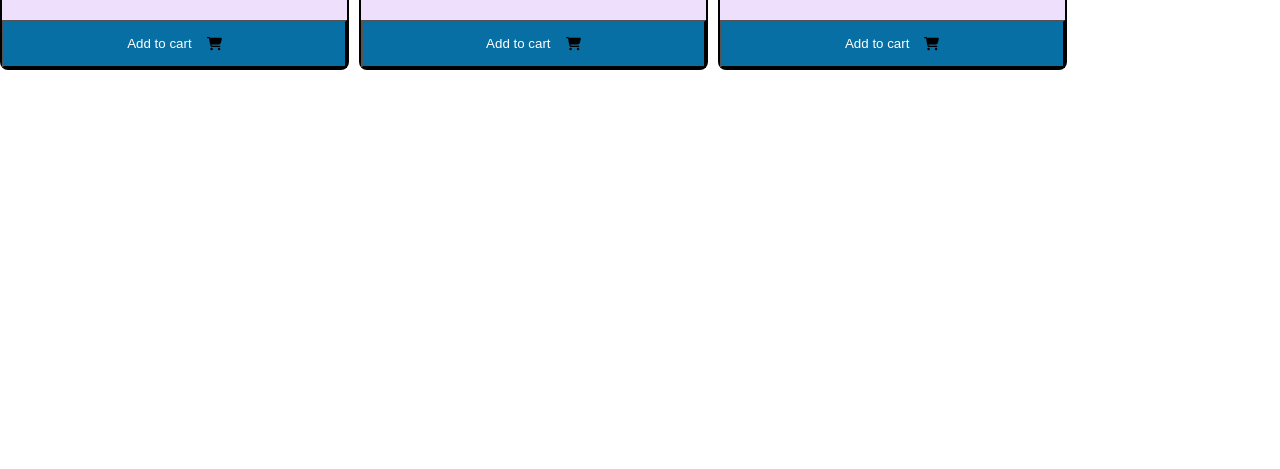
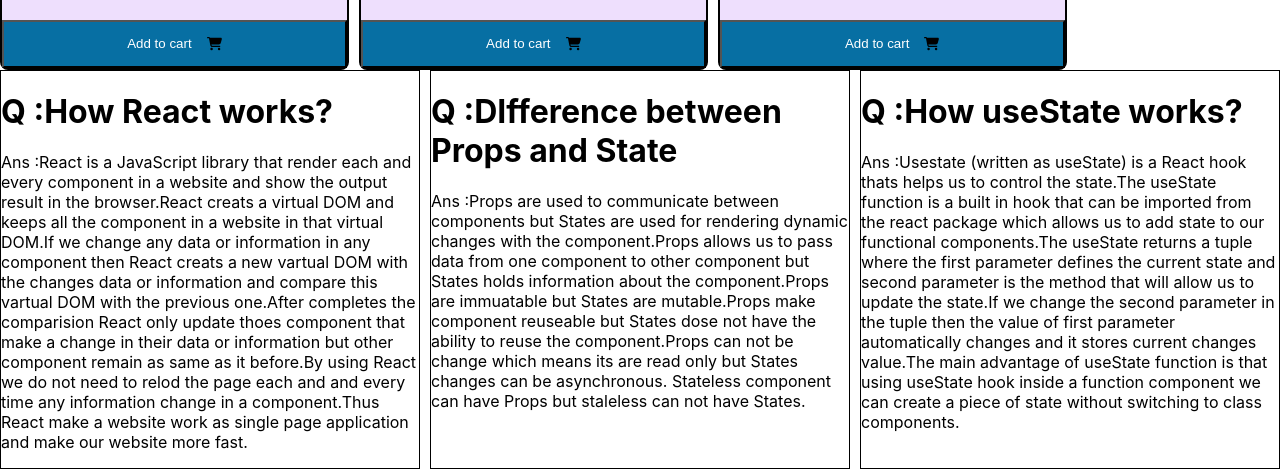
Before and after one commit to shakilahamed95/bikers-choice, a React (Create React App) app: page / in a window 1280 px wide. Shown: the part 1609-2078 px from the top of the page. Before the commit the page ends 1679 px from the top, so only its background shows below. Built offline with nearby package versions, Linux system fonts and the light colour scheme.

Commit message:
question ans added

```diff
--- a/src/App.js
+++ b/src/App.js
@@ -1,5 +1,6 @@
 import './App.css';
 import Header from './Components/Header/Header';
+import Question from './Components/Question/Question';
 import Shop from './Components/Shop/Shop';
 
 function App() {
@@ -7,6 +8,7 @@ function App() {
     <div className="App">
       <Header></Header>
       <Shop></Shop>
+      <Question></Question>
     </div>
   );
 }
--- /dev/null
+++ b/src/Components/Question/Question.css
@@ -0,0 +1,9 @@
+.questions-section{
+    display: grid;
+    grid-template-columns: repeat(3,1fr);
+    gap: 10px;
+}
+.question-container{
+    text-align: start;
+    border: 1px solid black;
+}
--- /dev/null
+++ b/src/Components/Question/Question.js
@@ -0,0 +1,27 @@
+import React from 'react';
+import './Question.css'
+
+const Question = () => {
+    return (
+        <div className='questions-section'>
+            <div className='question-container'>
+                <h1> Q :How React works?</h1>
+                <p>Ans :React is a  JavaScript library that  render each and every component in a website and show the output result in the browser.React creats a virtual DOM and keeps all the component in a website in that virtual DOM.If we change any data or information in any component then React creats a new vartual DOM with the changes data or information and compare this vartual DOM with the previous one.After completes the comparision React only update thoes component that make a change in their data or information but other component remain as same as it before.By using React we do not need to relod the page each and and every time any information change in a component.Thus React make a website work as single page application and make our website more fast.
+                </p>
+            </div>
+            <div className='question-container'>
+                <h1> Q :DIfference between Props and State</h1>
+                <p>Ans :Props are used to communicate between components but States are used for rendering dynamic changes with the component.Props allows us to pass data from one component to other component but States holds information about the component.Props are immuatable but States are mutable.Props make component reuseable but States dose not have the ability to reuse the component.Props can not be change which means its are read only but States changes can be asynchronous. Stateless component can have Props but staleless can not have States.
+                </p>
+            </div>
+            <div className='question-container'>
+                <h1> Q :How useState works?</h1>
+                <p>Ans :Usestate (written as useState) is a React hook thats helps us to control the state.The useState function is a built in hook that can be imported from the react package which allows us to add state to our functional components.The useState returns a tuple where the first parameter defines the current state and second parameter is the method that will allow us to update the state.If we change the second parameter in the tuple then the value of first parameter automatically changes and it stores current changes value.The main advantage of useState function is that using useState hook inside a function component we can create a piece of state without switching to class components.
+                </p>
+            </div>
+
+        </div>
+    );
+};
+
+export default Question;
--- a/src/Components/Shop/Shop.css
+++ b/src/Components/Shop/Shop.css
@@ -3,6 +3,7 @@
     grid-template-columns: 5fr 1fr;
     background-color: white;
     overflow-x: hidden;
+    margin-bottom: 3000 px;
 }
 .bikes-container{
     display: grid;
```
